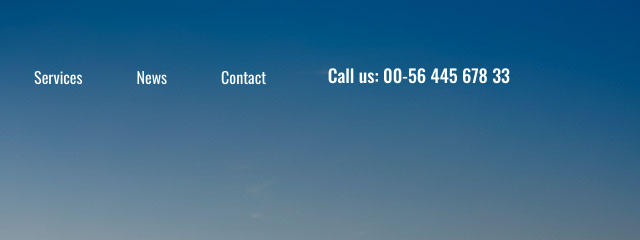
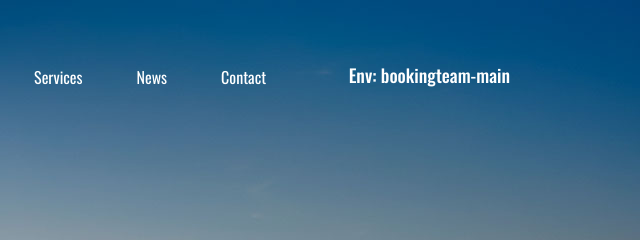
Before and after one commit to Lemax-Dev/control-repo, a plain HTML site: page index.html in a window 1280 px wide. Shown: the top 240 px of the page, 640-1280 px from the left. Drawn offline with nearby package versions, Linux system fonts and the light colour scheme.

Commit message:
Updated index.html for the booking Team

```diff
--- a/index.html
+++ b/index.html
@@ -36,7 +36,7 @@
 									<li><a href="contact.html">Contact</a></li>
 								</ul>
 							</nav>
-							<div class="header_phone ml-auto">Call us: 00-56 445 678 33</div>
+							<div class="header_phone ml-auto">Env: bookingteam-main</div>
 
 							<!-- Hamburger -->
 
```
